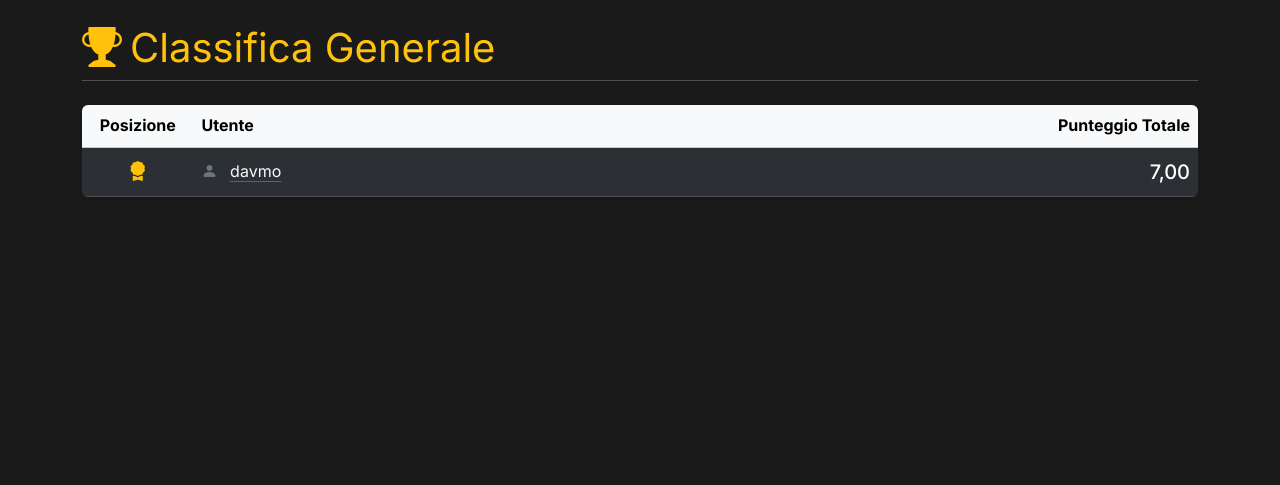
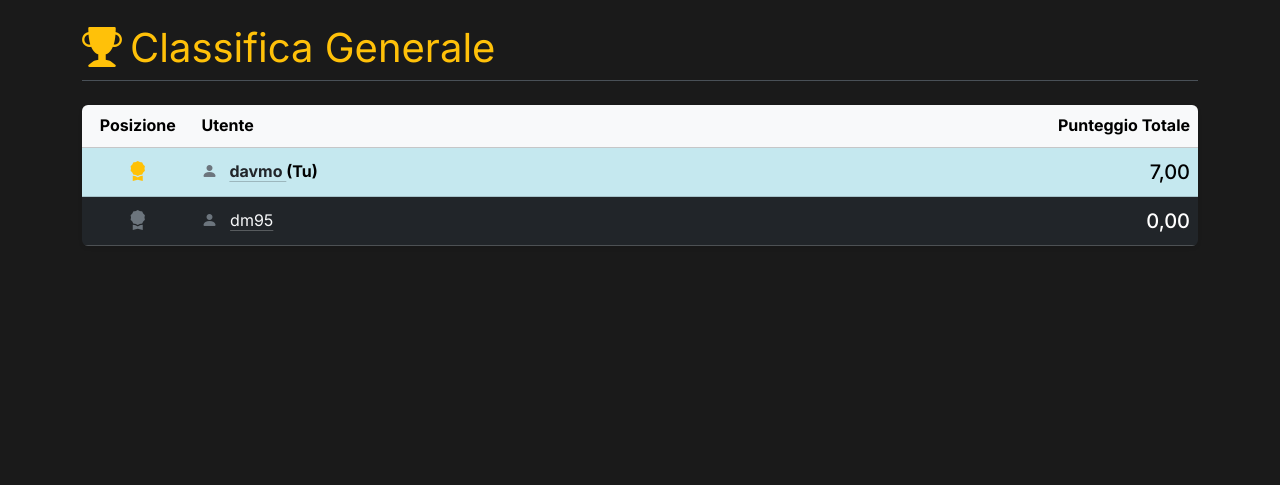
Before and after one commit to davidemoscatelli/progetto_enigmi, a Django app: page /classifica/ in a window 1280 px wide. Shown: the part 83-568 px from the top of the page. Run offline with Django 5.2, Linux system fonts and the light colour scheme; a user stored in the database is signed in; data comes from the database, SQL or seed files in the repository; both versions use the stored data as it was after the commit; some web fonts are replaced.

Commit message:
punti bonus

```diff
--- a/enigmas/admin.py
+++ b/enigmas/admin.py
@@ -18,7 +18,7 @@ class ProfileInline(admin.StackedInline):
     can_delete = False
     verbose_name_plural = 'Profilo Dettagliato'
     fk_name = 'user'
-    fields = ('bio',) # Aggiungi altri campi del profilo qui se li crei
+    fields = ('bio','punteggio_bonus') # Aggiungi altri campi del profilo qui se li crei
 
 class UserBadgeInline(admin.TabularInline):
     model = UserBadge
--- a/enigmas/templates/enigmas/classifica.html
+++ b/enigmas/templates/enigmas/classifica.html
@@ -1,29 +1,28 @@
 {% extends 'enigmas/base.html' %}
-{% load static %} {# Rimosso commento, load static è utile #}
+{% load static %}
 
 {% block title %}Classifica Generale{% endblock %}
 
 {% block content %}
     <h2 class="border-bottom pb-2 mb-4 display-6">
-        <i class="bi bi-trophy-fill me-2"></i>Classifica Generale {# Icona Opzionale #}
+        <i class="bi bi-trophy-fill me-2"></i>Classifica Generale
     </h2>
 
     {% if classifica %}
-        {# Tabella Bootstrap #}
-        <div class="table-responsive shadow-sm rounded"> {# Wrapper per responsività e stile #}
-            <table class="table table-dark table-striped table-hover mb-0 align-middle"> {# Aggiunto mb-0 se dentro wrapper #}
-                <thead class="table-light"> {# Header più chiaro per contrasto #}
+        <div class="table-responsive shadow-sm rounded">
+            <table class="table table-dark table-striped table-hover mb-0 align-middle">
+                <thead class="table-light">
                     <tr>
-                        <th scope="col" class="text-center" style="width: 10%;">Posizione</th> {# Larghezza indicativa #}
+                        <th scope="col" class="text-center" style="width: 10%;">Posizione</th>
                         <th scope="col">Utente</th>
-                        <th scope="col" class="text-end">Punteggio Totale</th> {# Allineato a destra #}
+                        <th scope="col" class="text-end">Punteggio Totale</th>
                     </tr>
                 </thead>
                 <tbody>
-                    {% for entry in classifica %}
-                    <tr>
-                        <td class="text-center fw-bold fs-5"> {# Posizione più grande #}
-                            {# Aggiungi icone per le prime posizioni #}
+                    {% for utente_entry in classifica %} {# Ho rinominato 'entry' in 'utente_entry' per chiarezza #}
+                    {# Evidenzia l'utente loggato #}
+                    <tr class="{% if utente_entry == request.user %}table-info text-dark fw-bold{% endif %}">
+                        <td class="text-center fw-bold fs-5">
                             {% if forloop.counter == 1 %}
                                 <i class="bi bi-award-fill text-warning" title="Primo Posto"></i>
                             {% elif forloop.counter == 2 %}
@@ -31,24 +30,28 @@
                             {% elif forloop.counter == 3 %}
                                 <i class="bi bi-award-fill" style="color:#cd7f32;" title="Terzo Posto"></i>
                             {% else %}
-                                {{ forloop.counter }}° {# Aggiunto ° #}
+                                {{ forloop.counter }}°
                             {% endif %}
                         </td>
                         <td>
-                             <i class="bi bi-person-fill me-2 text-secondary"></i>
-                             {# --- MODIFICA: Reso il nome utente un link al profilo --- #}
-                             <a href="{% url 'profile_view' username=entry.utente__username %}" class="link-light link-offset-2 link-underline-opacity-25 link-underline-opacity-100-hover">{{ entry.utente__username }}</a>
-                             {# --- FINE MODIFICA --- #}
+                            <i class="bi bi-person-fill me-2 text-secondary"></i>
+                            {# --- MODIFICATO QUI: usa utente_entry.username --- #}
+                            <a href="{% url 'profile_view' username=utente_entry.username %}"
+                               class="{% if utente_entry == request.user %}link-dark{% else %}link-light{% endif %} link-offset-2 link-underline-opacity-25 link-underline-opacity-100-hover">
+                               {{ utente_entry.username }}
+                            </a>
+                            {% if utente_entry == request.user %} (Tu){% endif %}
                         </td>
-                        <td class="text-end fs-5 fw-medium">{{ entry.punteggio_totale|floatformat:2 }}</td> {# Punteggio più grande e leggermente bold #}
+                        {# --- MODIFICATO QUI: usa utente_entry.punteggio_totale_reale --- #}
+                        <td class="text-end fs-5 fw-medium">{{ utente_entry.punteggio_totale_reale|floatformat:2 }}</td>
                     </tr>
                     {% endfor %}
                 </tbody>
             </table>
         </div>
     {% else %}
-        <div class="alert alert-secondary text-center" role="alert"> {# Aggiunto text-center #}
-            <i class="bi bi-info-circle-fill me-2"></i>Nessun punteggio registrato al momento. Risolvi l'enigma attivo per entrare in classifica!
+        <div class="alert alert-secondary text-center" role="alert">
+            <i class="bi bi-info-circle-fill me-2"></i>Nessun punteggio registrato o nessun utente soddisfa i criteri per la classifica al momento. Risolvi qualche enigma o attendi aggiornamenti!
         </div>
     {% endif %}
 {% endblock %}
--- a/enigmas/views.py
+++ b/enigmas/views.py
@@ -4,14 +4,14 @@ from django.contrib.auth.decorators import login_required
 from django.contrib.auth.views import LoginView as BaseLoginView
 from django.urls import reverse_lazy
 from django.utils import timezone
-from django.db.models import Sum
+from django.db.models import Sum, Q, Value, FloatField, F
 from django.contrib import messages # Per mostrare messaggi all'utente
 from .models import Enigma, RispostaUtente, Suggerimento, UserBadge, Notifica, MessaggioEnigmista
 from .forms import RispostaForm # Creeremo questo form tra poco
 from django.contrib.auth.models import User
 from django.http import JsonResponse, Http404, HttpResponseForbidden
 from django.views.decorators.http import require_POST
-
+from django.db.models.functions import Coalesce
 
 @login_required
 def enigma_view(request):
@@ -185,14 +185,33 @@ def richiedi_suggerimento(request, enigma_id):
 
 @login_required
 def classifica_view(request):
-    # Raggruppa le risposte corrette per utente e somma i punteggi
-    classifica_data = RispostaUtente.objects.filter(is_corretta=True)\
-        .values('utente__username')\
-        .annotate(punteggio_totale=Sum('punteggio'))\
-        .order_by('-punteggio_totale') # Ordina per punteggio decrescente
+    # Partiamo dagli Utenti e annotiamo i loro punteggi
+    utenti_con_punteggio = User.objects.filter(
+        is_active=True
+        # is_staff=False, # Decommenta per escludere lo staff
+        # is_superuser=False # Decommenta per escludere i superuser
+    ).annotate(
+        punti_da_risposte=Coalesce(
+            Sum('rispostautente__punteggio', filter=Q(rispostautente__is_corretta=True)),
+            Value(0.0),
+            output_field=FloatField()
+        ),
+        punti_bonus_profilo=Coalesce(
+            'profile__punteggio_bonus', # Accedi tramite la relazione 'profile'
+            Value(0.0),
+            output_field=FloatField()
+        )
+    ).annotate(
+        # Calcola il punteggio totale reale sommando risposte e bonus
+        punteggio_totale_reale=F('punti_da_risposte') + F('punti_bonus_profilo')
+    ).filter(
+        # Mostra solo utenti che hanno risposte corrette OPPURE un bonus diverso da zero
+        Q(rispostautente__is_corretta=True) | ~Q(profile__punteggio_bonus=0.0)
+    ).distinct().order_by('-punteggio_totale_reale', 'username')
+    # .distinct() è importante quando usi filtri su relazioni multiple che potrebbero duplicare gli utenti
 
     context = {
-        'classifica': classifica_data,
+        'classifica': utenti_con_punteggio,
     }
     return render(request, 'enigmas/classifica.html', context)
 
```
Also changed, not shown: enigmas/models.py (+6 -3 lines), db.sqlite3, enigmas/migrations/0009_profile_punteggio_bonus.py (added).
